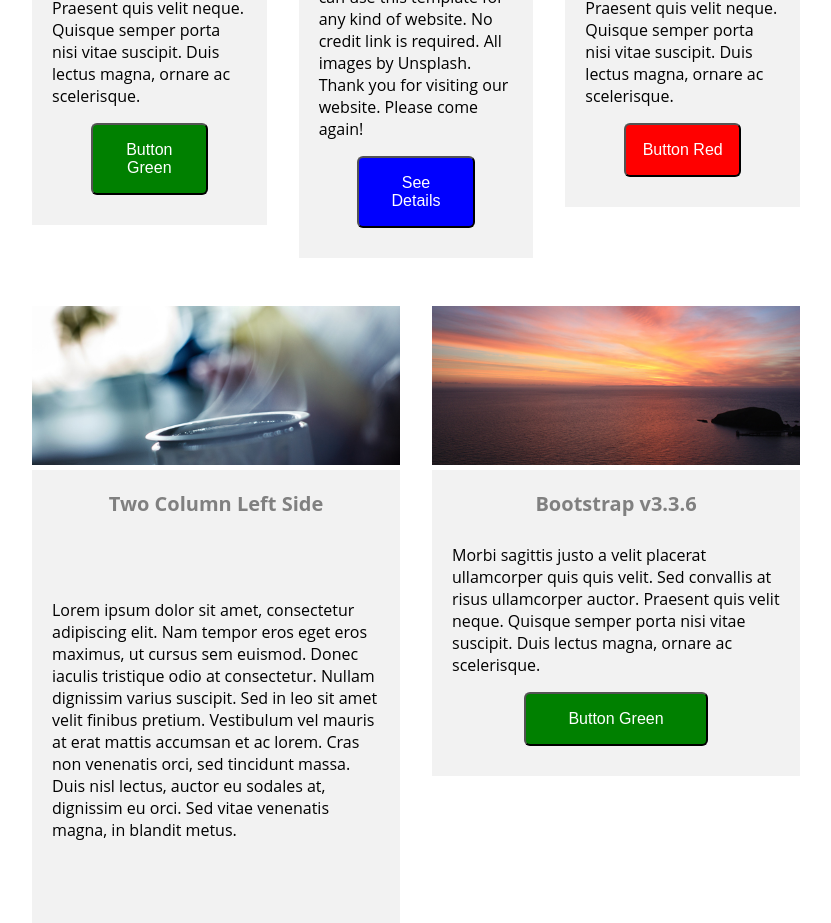
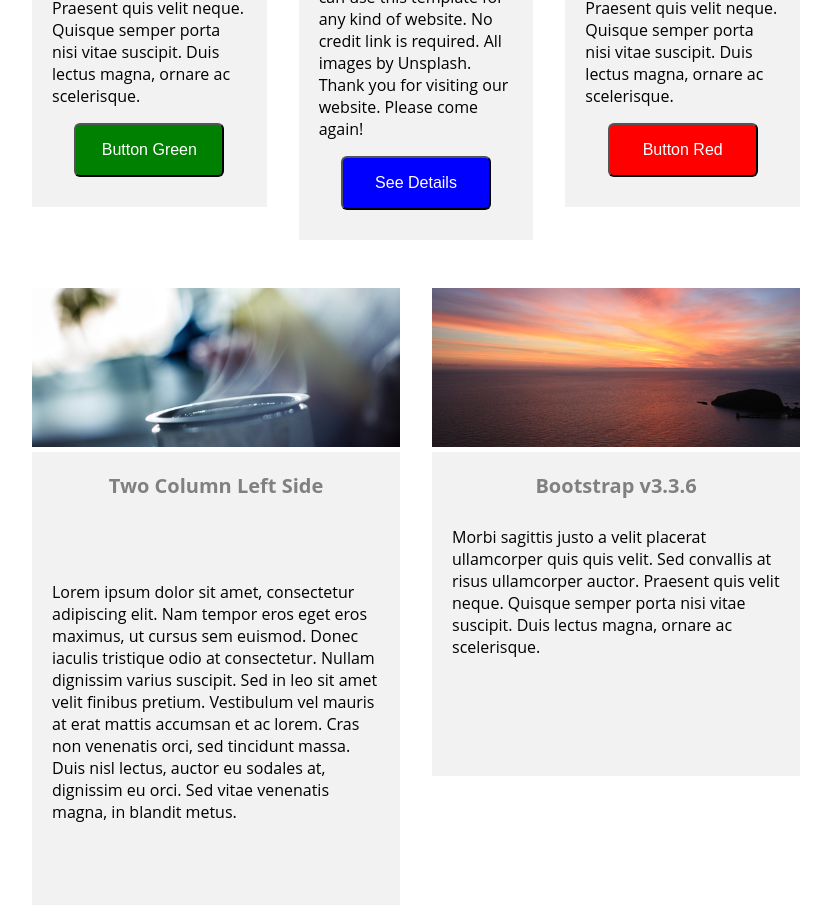
Before and after one commit to jnch009/conquerTemplateJeremy, a React app: page / in a window 1280 px wide. Shown: the part 1040-1963 px from the top of the page, without its empty margins (224-1055 px from the left). Built offline with nearby package versions, Linux system fonts and the light colour scheme.

Commit message:
extracting css buttons into one

```diff
--- a/src/components/about.js
+++ b/src/components/about.js
@@ -16,7 +16,7 @@ function About() {
             lectus magna, ornare ac scelerisque."
               buttonText="Button Green"
               imgLink="1-1.jpg"
-              buttonClass="bootstrapGreen"
+              buttonClass="topRowButtons"
               cardColor="green"
             />
           </div>
@@ -29,7 +29,7 @@ function About() {
             our website. Please come again!"
               buttonText="See Details"
               imgLink="1-2.jpg"
-              buttonClass="seeDetails"
+              buttonClass="topRowButtons"
               cardColor="blue"
             />
           </div>
@@ -42,7 +42,7 @@ function About() {
             lectus magna, ornare ac scelerisque."
               buttonText="Button Red"
               imgLink="1-3.jpg"
-              buttonClass="buttonRed"
+              buttonClass="topRowButtons"
               cardColor="red"
             />
           </div>
--- a/src/components/card.css
+++ b/src/components/card.css
@@ -18,27 +18,10 @@ img {
   margin-bottom: 0;
 }
 
-.bootstrapGreen {
+.topRowButtons {
   visibility: visible;
-  width: 50%;
+  width: 150px;
   color: white;
-  background-color: green;
-  border-radius: 6px;
-}
-
-.seeDetails {
-  visibility: visible;
-  width: 50%;
-  color: white;
-  background-color: blue;
-  border-radius: 6px;
-}
-
-.buttonRed {
-  visibility: visible;
-  width: 50%;
-  color: white;
-  background-color: red;
   border-radius: 6px;
 }
 
--- a/src/components/card.js
+++ b/src/components/card.js
@@ -9,7 +9,8 @@ class Card extends React.Component {
       body: this.props.body,
       buttonText: this.props.buttonText,
       imgLink: this.props.imgLink,
-      buttonClass: this.props.buttonClass
+      buttonClass: this.props.buttonClass,
+      buttonColor: this.props.cardColor
     };
   }
 
@@ -24,7 +25,10 @@ class Card extends React.Component {
             </p>
             <p class="bootstrapBody">{this.state.body}</p>
           </div>
-          <button class={this.state.buttonClass}>
+          <button
+            class={this.state.buttonClass}
+            style={{ "background-color": this.state.buttonColor }}
+          >
             {this.state.buttonText}
           </button>
         </div>
```
